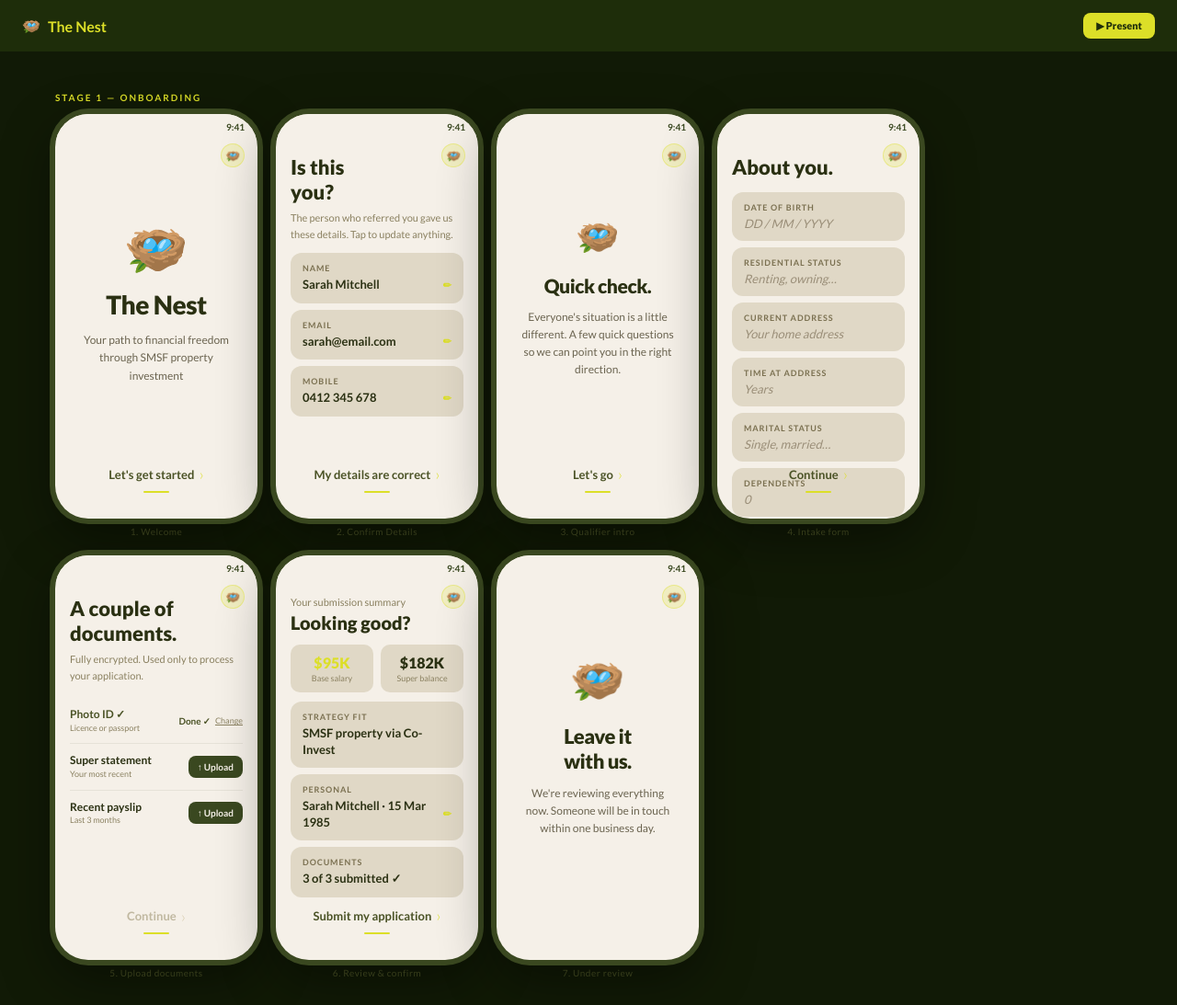
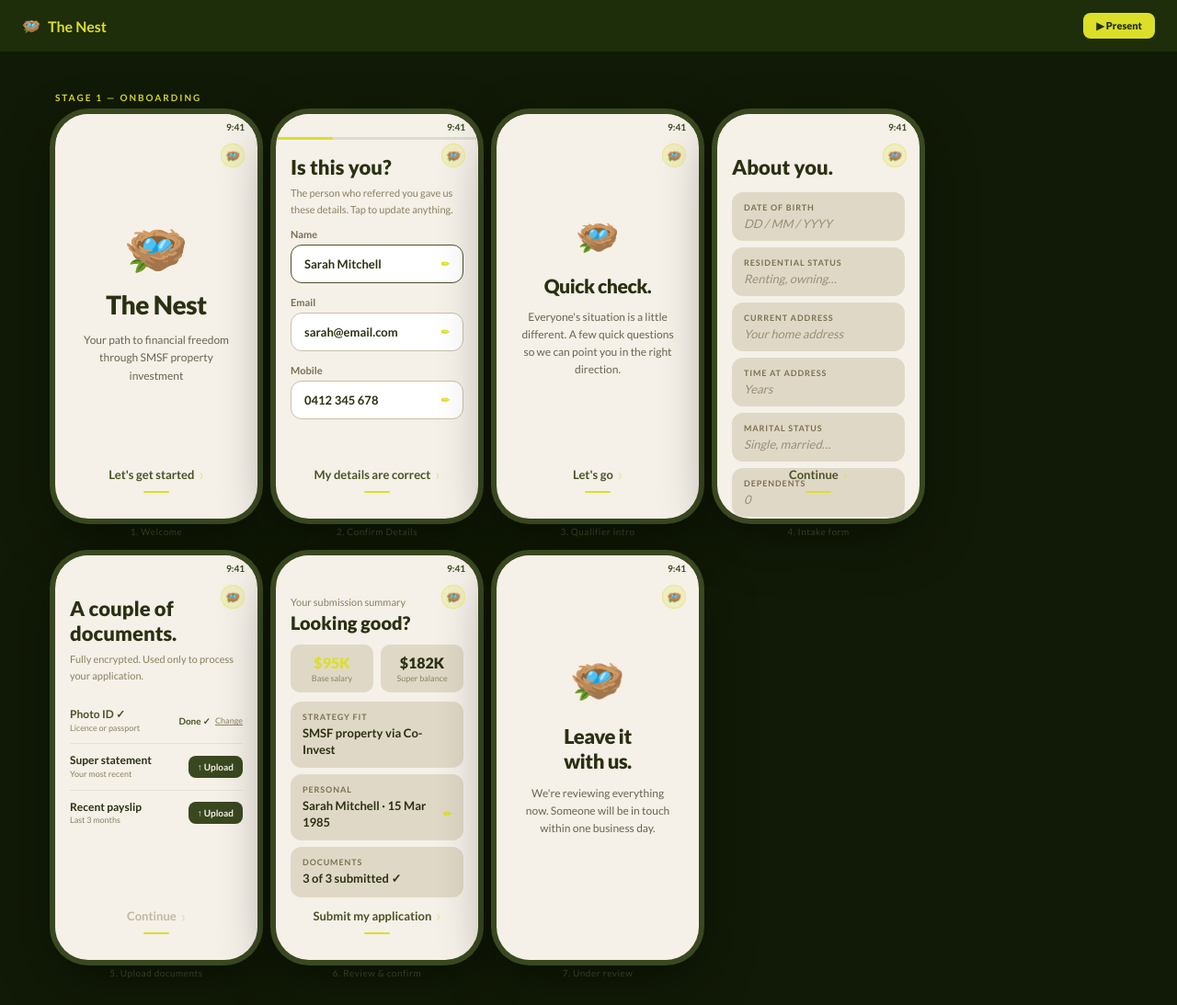
Before and after one commit to Geraldagi/corbwood-calculator, a plain HTML site: page the-nest.html in a window 1280 px wide. Shown: the whole page at 92% size. Drawn offline with Linux system fonts and the light colour scheme.

Commit message:
Slide 2: label-above-input style, progress bar, 'Is this you?' one line

```diff
--- a/the-nest.html
+++ b/the-nest.html
@@ -81,6 +81,20 @@ body.demo-mode .main-wrap,body.demo-mode .page-header{display:none;}
 .demo-bottom{position:absolute;bottom:0;left:0;right:0;padding:0 0 20px;text-align:center;}
 .demo-counter{font-size:11px;color:rgba(255,255,255,.25);letter-spacing:1px;}
 .demo-hint{font-size:9px;color:rgba(255,255,255,.12);margin-top:4px;letter-spacing:.5px;text-transform:uppercase;}
+
+.fl{font-size:11px;font-weight:700;color:#7A7050;margin-bottom:5px;display:block;}
+.fi{background:#FFFFFF;border:1.5px solid #C8C0A8;border-radius:12px;padding:12px 14px;font-size:13px;font-weight:600;color:#2A3012;display:flex;align-items:center;justify-content:space-between;margin-bottom:14px;flex-shrink:0;}
+.fi.on{border-color:#4A5225;}
+.prog{position:absolute;bottom:0;left:0;right:0;height:3px;background:rgba(58,72,32,.12);}
+.prog-f{height:3px;background:#DCDF28;border-radius:0 2px 2px 0;}
+
+/* ── Form fields: label above, clean white input box ── */
+.fl{font-size:11px;font-weight:700;color:#7A7050;margin-bottom:5px;display:block;}
+.fi{background:#FFFFFF;border:1.5px solid #C8C0A8;border-radius:12px;padding:12px 14px;font-size:13px;font-weight:600;color:#2A3012;display:flex;align-items:center;justify-content:space-between;margin-bottom:14px;flex-shrink:0;}
+.fi.on{border-color:#4A5225;}
+/* Progress bar */
+.prog{position:absolute;bottom:0;left:0;right:0;height:3px;background:rgba(58,72,32,.12);}
+.prog-f{height:3px;background:#DCDF28;border-radius:0 2px 2px 0;}
 </style>
 </head>
 <body>
@@ -114,13 +128,23 @@ body.demo-mode .main-wrap,body.demo-mode .page-header{display:none;}
     </div>
     <div class="sg" data-path="1">
       <div class="phone"><div class="sc">
-        <div class="sb"><span class="time">9:41</span></div>
+        <div class="sb" style="position:relative">
+          <span class="time">9:41</span>
+          <div class="prog"><div class="prog-f" style="width:28%"></div></div>
+        </div>
         <div class="nh" onclick="toggleNH(this)">🪺<div class="nh-menu"><div class="nm-item">📞 Call us</div><div class="nm-item">📅 Book a time</div><div class="nm-item">❓ FAQ</div><div class="nm-item">💬 Live chat</div></div></div>
-
-        <div class="sc-top">
-          <h2 style="font-size:22px;font-weight:900;color:#2A3012;margin-bottom:6px">Is this<br>you?</h2>
+        <div class="sc-top" style="padding:16px 16px 72px">
+          <h2 style="font-size:22px;font-weight:900;color:#2A3012;margin-bottom:6px">Is this you?</h2>
           <p class="sub">The person who referred you gave us these details. Tap to update anything.</p>
-<div class="card"><div class="cl">Name</div><div class="cv cv-ed">Sarah Mitchell<span class="edit-ic">✏</span></div></div><div class="card"><div class="cl">Email</div><div class="cv cv-ed">sarah@email.com<span class="edit-ic">✏</span></div></div><div class="card"><div class="cl">Mobile</div><div class="cv cv-ed">0412 345 678<span class="edit-ic">✏</span></div></div><div class="sp"></div></div><div class="sc-foot"><div class="cta-text">My details are correct</div><div class="cta-bar"></div></div>
+          <span class="fl">Name</span>
+          <div class="fi on">Sarah Mitchell <span class="edit-ic">✏</span></div>
+          <span class="fl">Email</span>
+          <div class="fi">sarah@email.com <span class="edit-ic">✏</span></div>
+          <span class="fl">Mobile</span>
+          <div class="fi">0412 345 678 <span class="edit-ic">✏</span></div>
+          <div class="sp"></div>
+        </div>
+        <div class="sc-foot"><div class="cta-text">My details are correct</div><div class="cta-bar"></div></div>
       </div></div>
       <div class="screen-title">2. Confirm Details</div>
     </div>
```
